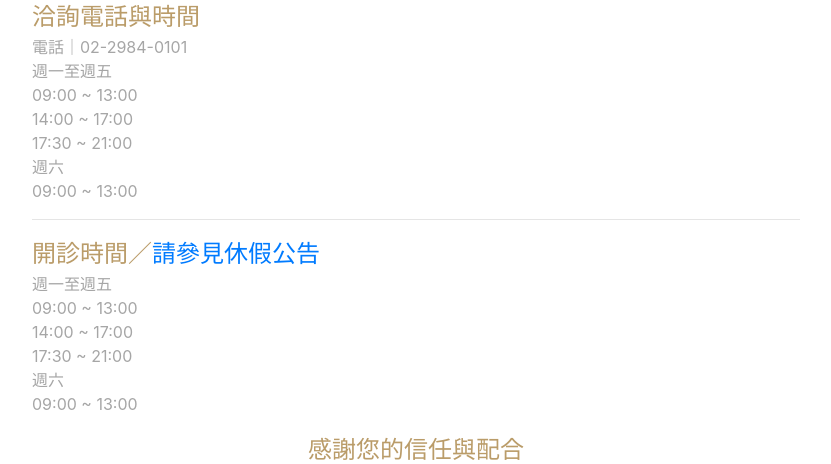
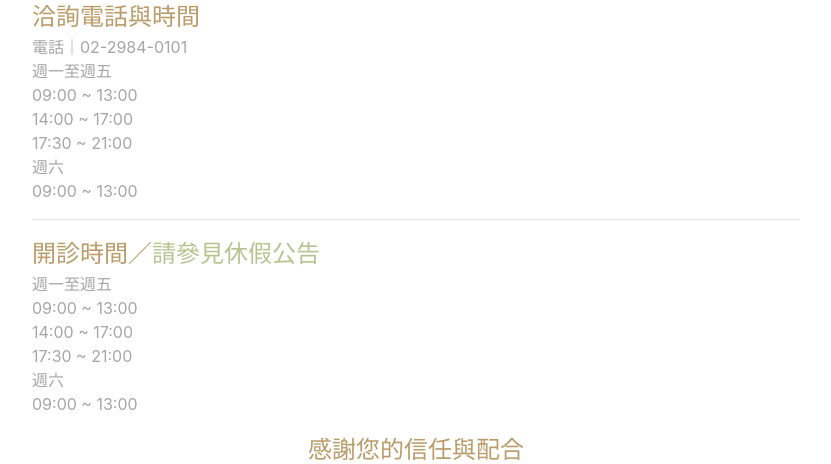
Before and after one commit to ThomasTseng2005/yaohung-medical, a Flask app: page /appointment in a window 1280 px wide. Shown: the part 612-1076 px from the top of the page, without its empty margins (224-1055 px from the left). Run offline with Flask 3, Linux system fonts and the light colour scheme; some libraries are stand-ins or nearby versions.

Commit message:
feat: 調整文案與顏色

```diff
--- a/templates/appointment.html
+++ b/templates/appointment.html
@@ -69,6 +69,7 @@
           href="{{ url_for('static', filename='news/2026_annual_leave_announcement_1.png') }}"
           target="_blank"
           rel="noopener noreferrer"
+          style="color: #b6c491 !important;"
           >請參見休假公告</a
         ></span
       >
--- a/templates/contact.html
+++ b/templates/contact.html
@@ -24,7 +24,6 @@
       <br />＊初診可採網路預約/現場掛號。
       <br />＊複診可採網路預約/現場掛號/電話掛號。
       <br />＊我們鼓勵您提早預約與到診，以安排合適時段、避開高峰並善用看診進度，以縮短等候時間。
-      <br />＊當診滿額即會截止掛號，時間浮動，請盡早到診或來電掛號/報到。
       <br /><strong
         >＊自7/1(一)~7/5(五)原李醫師診節全由田醫師代診(李醫師充電去~田醫師陪大家度過本週的每一天~)。
         <br />＊7/5(五)晚診休診(田醫師當好爸爸參加小女兒畢業典禮~)。
```
